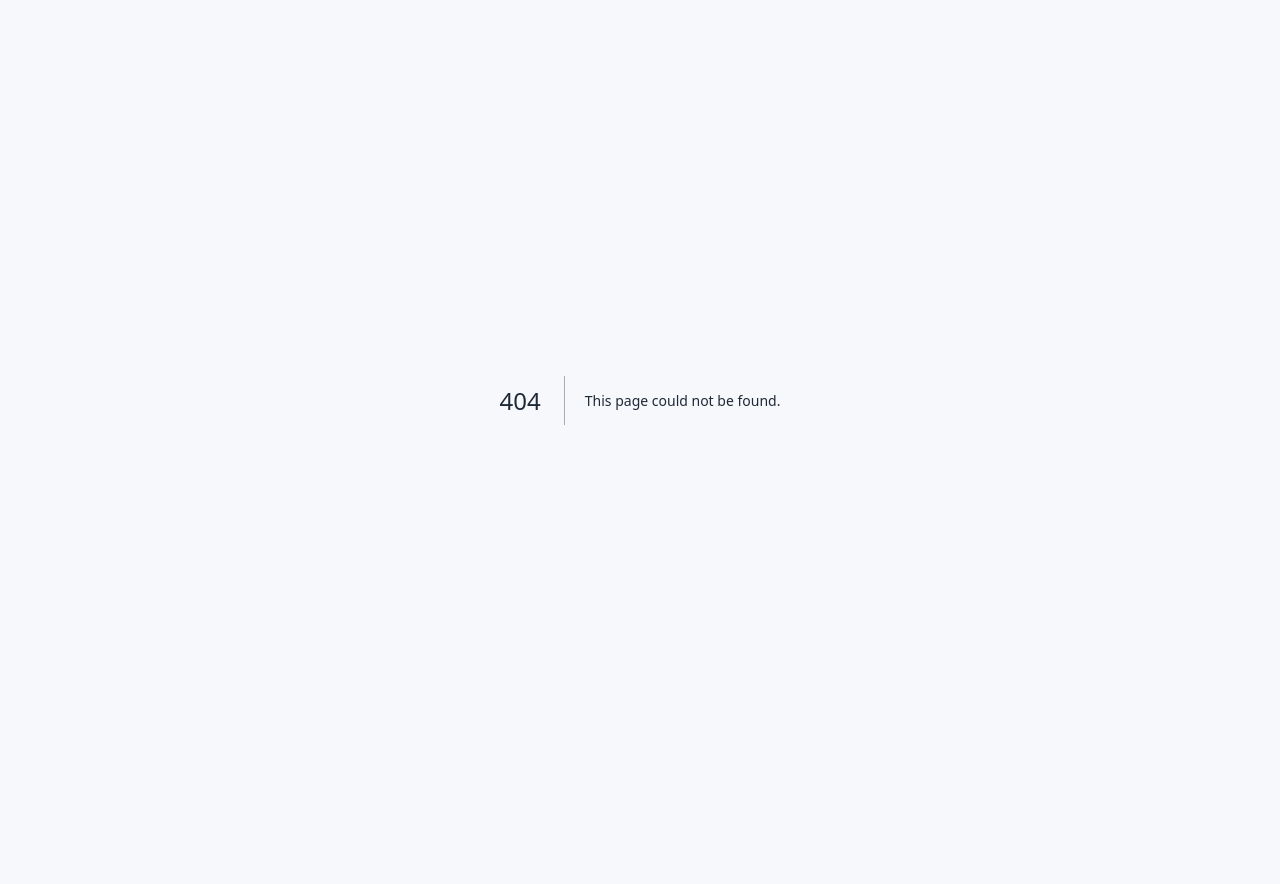
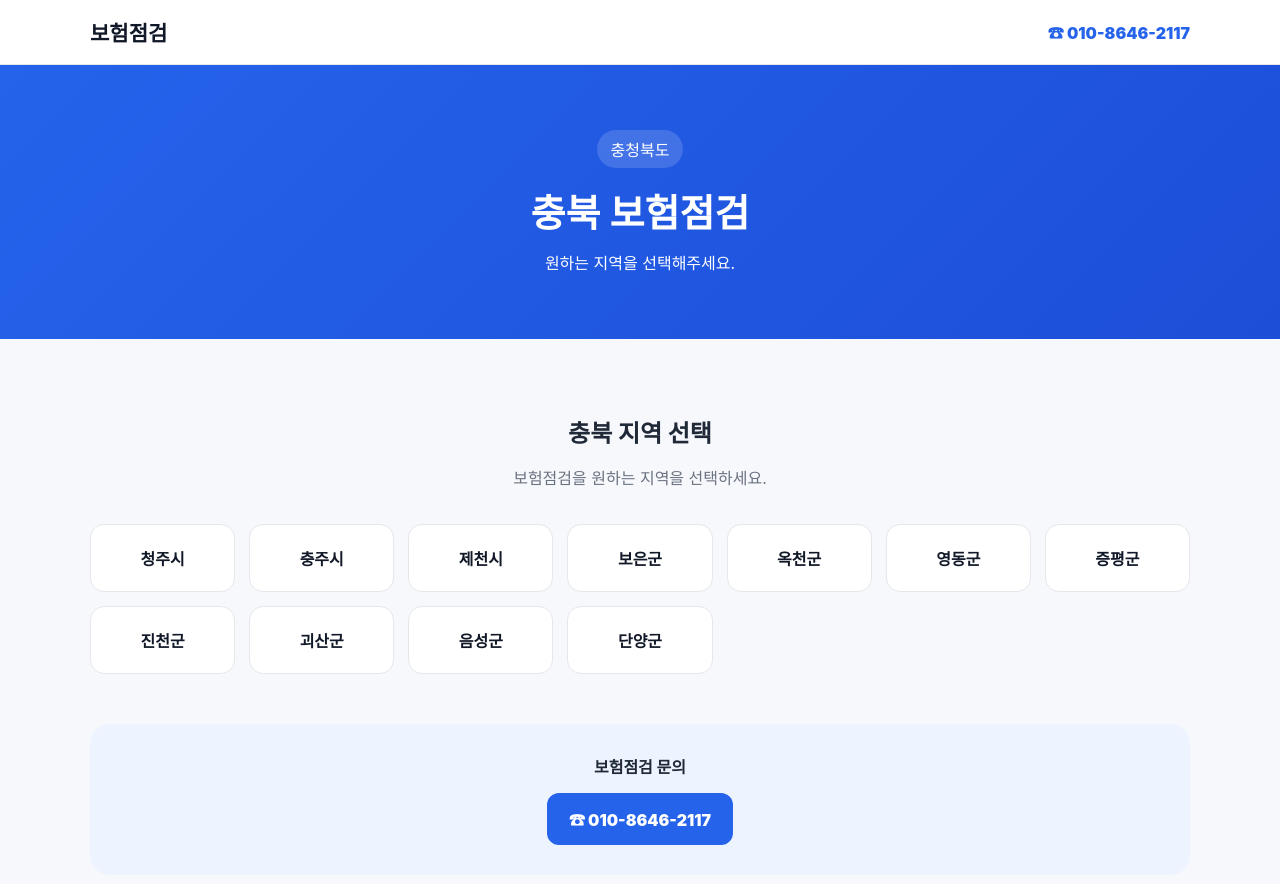
Before and after one commit to dytjq4890-ux/my-homepage, a Next.js app: page /region/chungbuk in a window 1280 px wide. Before the commit this address had no page. Shown: the top 884 px of the page. Before the commit the page ends 800 px from the top, so only its background shows below. Built offline with nearby package versions, Linux system fonts and the light colour scheme.

Commit message:
Create page.tsx

```diff
--- /dev/null
+++ b/app/region/[region]/page.tsx
@@ -0,0 +1,371 @@
+import type {
+  Metadata,
+} from "next";
+
+import Link from "next/link";
+
+import {
+  notFound,
+} from "next/navigation";
+
+import {
+  PHONE_DISPLAY,
+  PHONE_LINK,
+  REGION_DATA,
+  RegionSlug,
+  SITE_URL,
+} from "../data";
+
+type Props = {
+  params: Promise<{
+    region: string;
+  }>;
+};
+
+export function generateStaticParams() {
+  return Object.keys(
+    REGION_DATA
+  ).map((region) => ({
+    region,
+  }));
+}
+
+export async function generateMetadata({
+  params,
+}: Props): Promise<Metadata> {
+  const {
+    region,
+  } = await params;
+
+  if (
+    !(region in REGION_DATA)
+  ) {
+    return {};
+  }
+
+  const data =
+    REGION_DATA[
+      region as RegionSlug
+    ];
+
+  return {
+    title: {
+      absolute:
+        `${data.name} 보험점검 | 지역별 보험 보장분석`,
+    },
+
+    description:
+      `${data.fullName} 지역별 보험점검 및 보험 보장분석 안내. ` +
+      `현재 가입한 보험의 보장내용, 중복보장, 부족할 수 있는 보장을 확인해보세요.`,
+
+    alternates: {
+      canonical:
+        `${SITE_URL}/region/${region}`,
+    },
+  };
+}
+
+export default async function RegionPage({
+  params,
+}: Props) {
+  const {
+    region,
+  } = await params;
+
+  if (
+    !(region in REGION_DATA)
+  ) {
+    notFound();
+  }
+
+  const data =
+    REGION_DATA[
+      region as RegionSlug
+    ];
+
+  return (
+    <>
+      <header
+        style={{
+          background:
+            "#ffffff",
+
+          borderBottom:
+            "1px solid #e5e7eb",
+        }}
+      >
+        <div
+          style={{
+            maxWidth:
+              "1100px",
+
+            margin:
+              "0 auto",
+
+            padding:
+              "17px 20px",
+
+            display:
+              "flex",
+
+            justifyContent:
+              "space-between",
+
+            alignItems:
+              "center",
+          }}
+        >
+          <Link
+            href="/"
+            style={{
+              color:
+                "#111827",
+
+              textDecoration:
+                "none",
+
+              fontWeight:
+                900,
+
+              fontSize:
+                "21px",
+            }}
+          >
+            보험점검
+          </Link>
+
+          <a
+            href={
+              PHONE_LINK
+            }
+            style={{
+              color:
+                "#2563eb",
+
+              fontWeight:
+                900,
+
+              textDecoration:
+                "none",
+            }}
+          >
+            ☎ {PHONE_DISPLAY}
+          </a>
+        </div>
+      </header>
+
+      <section
+        style={{
+          padding:
+            "65px 20px",
+
+          textAlign:
+            "center",
+
+          color:
+            "#ffffff",
+
+          background:
+            "linear-gradient(135deg,#2563eb,#1d4ed8)",
+        }}
+      >
+        <div
+          style={{
+            display:
+              "inline-block",
+
+            marginBottom:
+              "15px",
+
+            padding:
+              "7px 14px",
+
+            borderRadius:
+              "999px",
+
+            background:
+              "rgba(255,255,255,0.15)",
+          }}
+        >
+          {data.fullName}
+        </div>
+
+        <h1
+          style={{
+            margin:
+              "0 0 12px",
+
+            fontSize:
+              "38px",
+          }}
+        >
+          {data.name} 보험점검
+        </h1>
+
+        <p
+          style={{
+            margin: 0,
+          }}
+        >
+          원하는 지역을
+          선택해주세요.
+        </p>
+      </section>
+
+      <main
+        style={{
+          maxWidth:
+            "1100px",
+
+          margin:
+            "0 auto",
+
+          padding:
+            "55px 20px 75px",
+        }}
+      >
+        <h2
+          style={{
+            textAlign:
+              "center",
+
+            marginBottom:
+              "12px",
+          }}
+        >
+          {data.name} 지역 선택
+        </h2>
+
+        <p
+          style={{
+            textAlign:
+              "center",
+
+            color:
+              "#6b7280",
+
+            marginBottom:
+              "35px",
+          }}
+        >
+          보험점검을 원하는
+          지역을 선택하세요.
+        </p>
+
+        <div
+          style={{
+            display:
+              "grid",
+
+            gridTemplateColumns:
+              "repeat(auto-fit,minmax(145px,1fr))",
+
+            gap:
+              "14px",
+          }}
+        >
+          {Object.entries(
+            data.districts
+          ).map(
+            ([
+              district,
+              name,
+            ]) => (
+              <Link
+                key={
+                  district
+                }
+                href={`/region/${region}/${district}`}
+                style={{
+                  padding:
+                    "21px 10px",
+
+                  background:
+                    "#ffffff",
+
+                  border:
+                    "1px solid #e5e7eb",
+
+                  borderRadius:
+                    "14px",
+
+                  color:
+                    "#111827",
+
+                  textDecoration:
+                    "none",
+
+                  textAlign:
+                    "center",
+
+                  fontWeight:
+                    900,
+                }}
+              >
+                {name}
+              </Link>
+            )
+          )}
+        </div>
+
+        <div
+          style={{
+            marginTop:
+              "50px",
+
+            padding:
+              "30px",
+
+            borderRadius:
+              "20px",
+
+            textAlign:
+              "center",
+
+            background:
+              "#eef4ff",
+          }}
+        >
+          <strong>
+            보험점검 문의
+          </strong>
+
+          <br />
+
+          <a
+            href={
+              PHONE_LINK
+            }
+            style={{
+              display:
+                "inline-block",
+
+              marginTop:
+                "15px",
+
+              padding:
+                "14px 22px",
+
+              background:
+                "#2563eb",
+
+              color:
+                "#ffffff",
+
+              borderRadius:
+                "12px",
+
+              textDecoration:
+                "none",
+
+              fontWeight:
+                900,
+            }}
+          >
+            ☎ {PHONE_DISPLAY}
+          </a>
+        </div>
+      </main>
+    </>
+  );
+}
```
